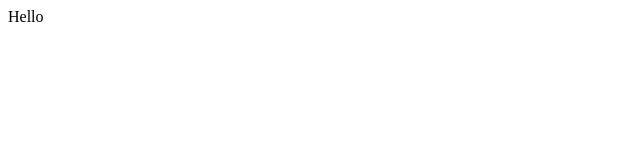
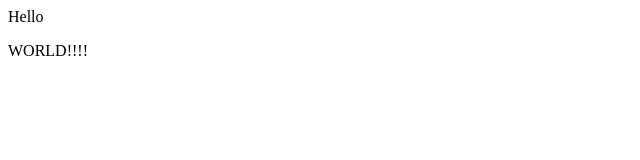
Before and after one commit to NickWab/demo-repo, a plain HTML site: page index.html in a window 1280 px wide. Shown: the full height of the page, 0-640 px from the left. Drawn offline with Linux system fonts and the light colour scheme.

Commit message:
added world

```diff
--- a/index.html
+++ b/index.html
@@ -8,5 +8,6 @@
   </head>
   <body>
     <div>Hello</div>
+    <p>WORLD!!!!</p>
   </body>
 </html>
```
